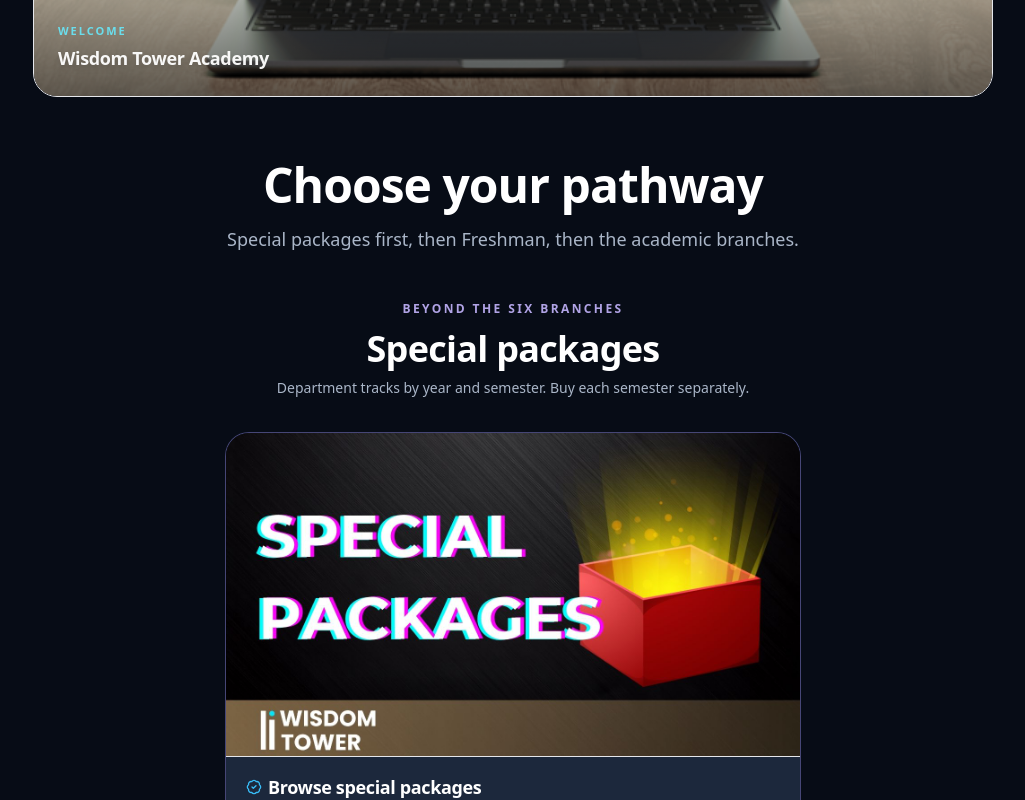
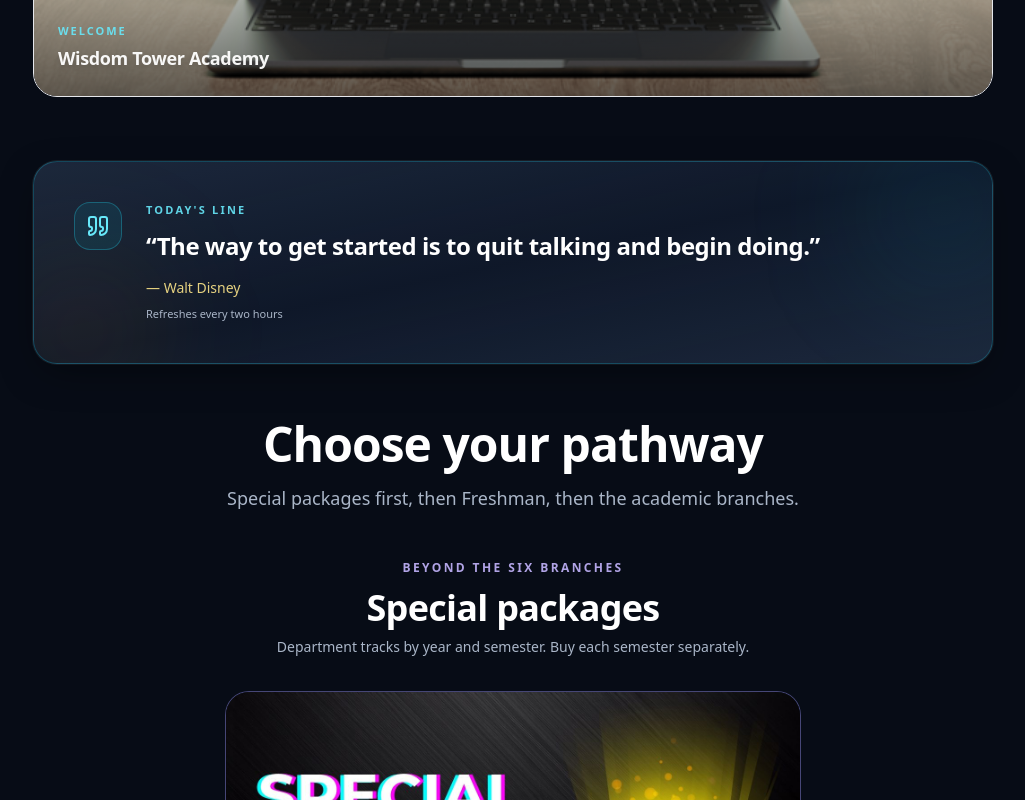
Before and after one commit to hiyabteklu/Wisdom-tower-academy, a Next.js app: page / in a window 1280 px wide. Shown: the part 920-1720 px from the top of the page, without its empty margins (127-1152 px from the left). Built offline with nearby package versions, Linux system fonts and the light colour scheme; no server answers.

Commit message:
feat: show rotating quote card below welcome image

```diff
--- a/src/components/home/LandingPage.tsx
+++ b/src/components/home/LandingPage.tsx
@@ -12,6 +12,7 @@ import type { User as SupabaseUser } from "@supabase/supabase-js";
 import { useInView } from "@/hooks/useInView";
 import InfinityCard from "@/components/home/InfinityCard";
 import LandingPathways from "@/components/home/LandingPathways";
+import LandingQuoteCard from "@/components/home/LandingQuoteCard";
 import { DIGITAL_URL } from "@/lib/digital-url";
 import { supabase, recoverSession } from "@/lib/supabase";
 
@@ -298,6 +299,8 @@ export default function LandingPage() {
         </div>
       </section>
 
+      <LandingQuoteCard />
+
       <LandingPathways />
 
       <section className="pb-20 md:pb-28 relative" ref={statsSection.ref}>
```
